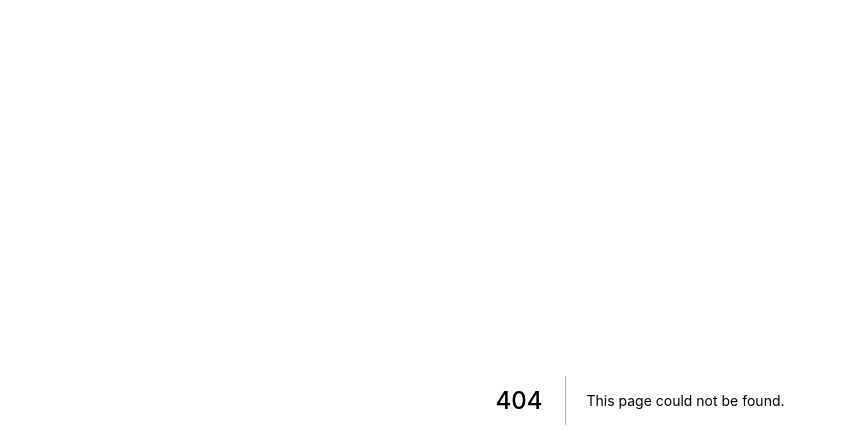
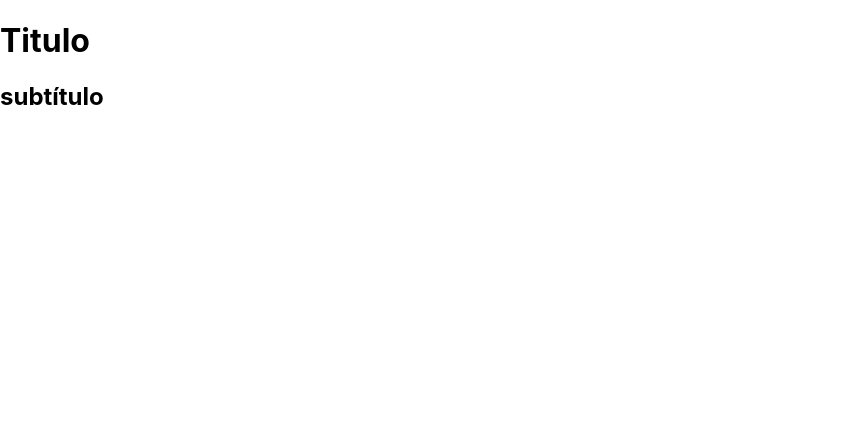
Before and after one commit to TakayukiKomatsu/cod3r-next-react, a Next.js app: page /basicos/usandoTitulo in a window 1280 px wide. Before the commit this address had no page. Shown: the top 448 px of the page, without its empty margins (0-846 px from the left). Built offline with nearby package versions, Linux system fonts and the light colour scheme.

Commit message:
criando o primeiro componente

```diff
--- /dev/null
+++ b/components/Titulo.jsx
@@ -0,0 +1,10 @@
+function Titulo() {
+	return (
+		<>
+			<h1>Titulo</h1>
+			<h2>subtítulo</h2>
+		</>
+	)
+}
+
+export default Titulo
--- /dev/null
+++ b/pages/basicos/usandoTitulo.jsx
@@ -0,0 +1,7 @@
+import Titulo from '../../components/Titulo'
+
+function usandoTitulo() {
+	return <Titulo />
+}
+
+export default usandoTitulo
```
